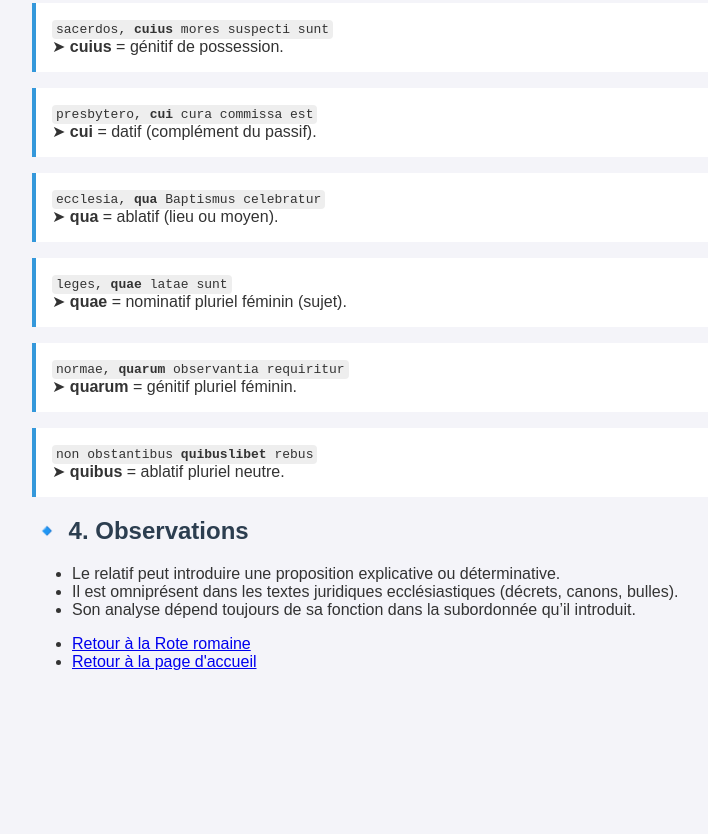
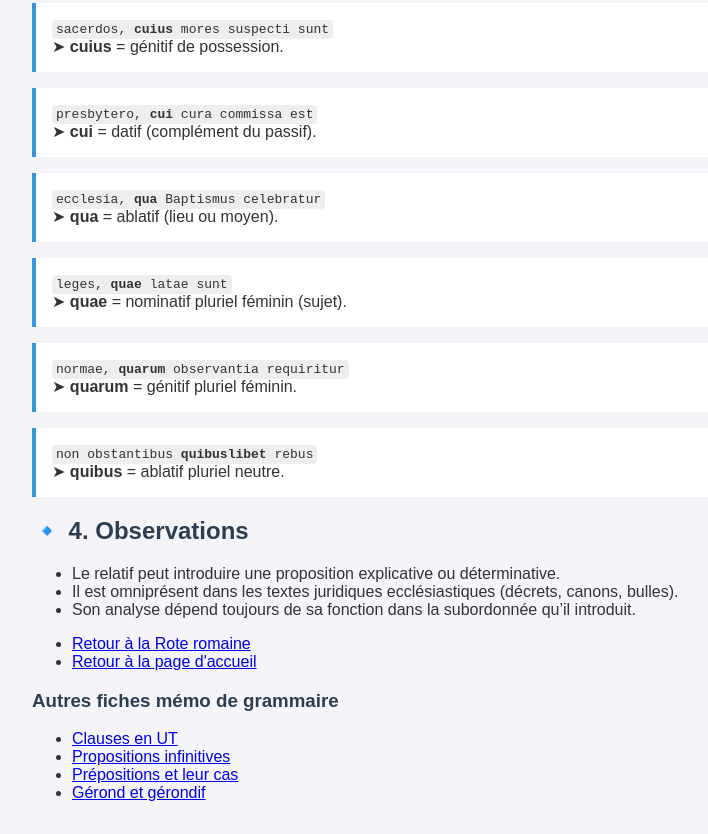
Before and after one commit to elibruyere/pronoms-relatifs, a plain HTML site: page index.html in a window 1280 px wide. Shown: the part 942-1776 px from the top of the page, without its empty margins (0-708 px from the left). Before the commit the page ends 1645 px from the top, so only its background shows below. Drawn offline with Linux system fonts and the light colour scheme; a script that the page names is missing.

Commit message:
Update index.html

```diff
--- a/index.html
+++ b/index.html
@@ -99,5 +99,14 @@
     <li><a href="https://elibruyere.github.io/Rota-Romana/">Retour à la Rote romaine</a></li>
     <li><a href="https://elibruyere.github.io/analyses-canoniques/">Retour à la page d'accueil</a></li>
   </ul>
+
+                  <h3>Autres fiches mémo de grammaire</h3>
+    <ul>
+<li><a href="https://elibruyere.github.io/Clause-ut/">Clauses en UT</a></li>
+  <li><a href="https://elibruyere.github.io/Proposition-infinitive/">Propositions infinitives</a></li>
+  <li><a href="https://elibruyere.github.io/cas-prepositions/">Prépositions et leur cas</a></li>
+    <li><a href="https://elibruyere.github.io/gerond-et-gerondif/">Gérond et gérondif</a></li>
+    </ul>
+
 </body>
 </html>
```
